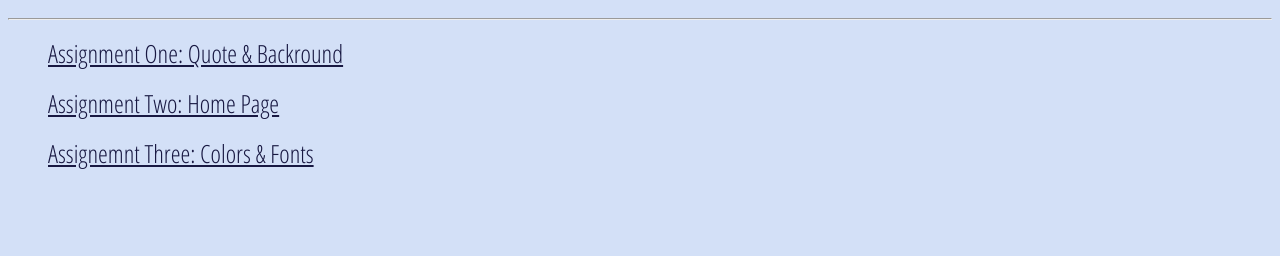
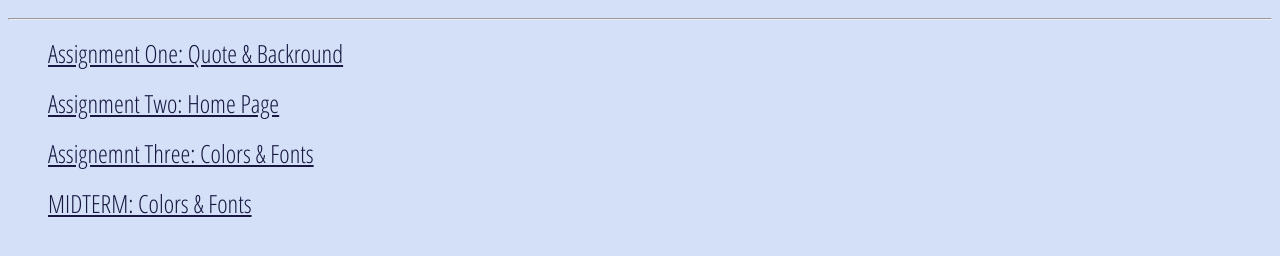
Before and after one commit to chenjenny/mmp240, a plain HTML site: page index.html in a window 1280 px wide. Shown: the part 144-400 px from the top of the page. Drawn offline with Linux system fonts and the light colour scheme.

Commit message:
initial commit

```diff
--- a/index.html
+++ b/index.html
@@ -17,7 +17,6 @@
         font-size: 25px;
         }
         a:hover{color:#97B5EC}
-
     </style>
 </head>
 
@@ -32,6 +31,8 @@
          <p><a href="week1/index.html">Assignment One: Quote &amp; Backround</a></p>
          <p><a href="https://chenjenny.github.io/mmp240/index.html">Assignment Two: Home Page</a></p>
        <p><a href="week3/index.html">Assignemnt Three: Colors &amp; Fonts</a></p>
+        <p><a href="midterm/index.html">MIDTERM: Colors &amp; Fonts</a></p>
+
 
      </ul>
 
```
